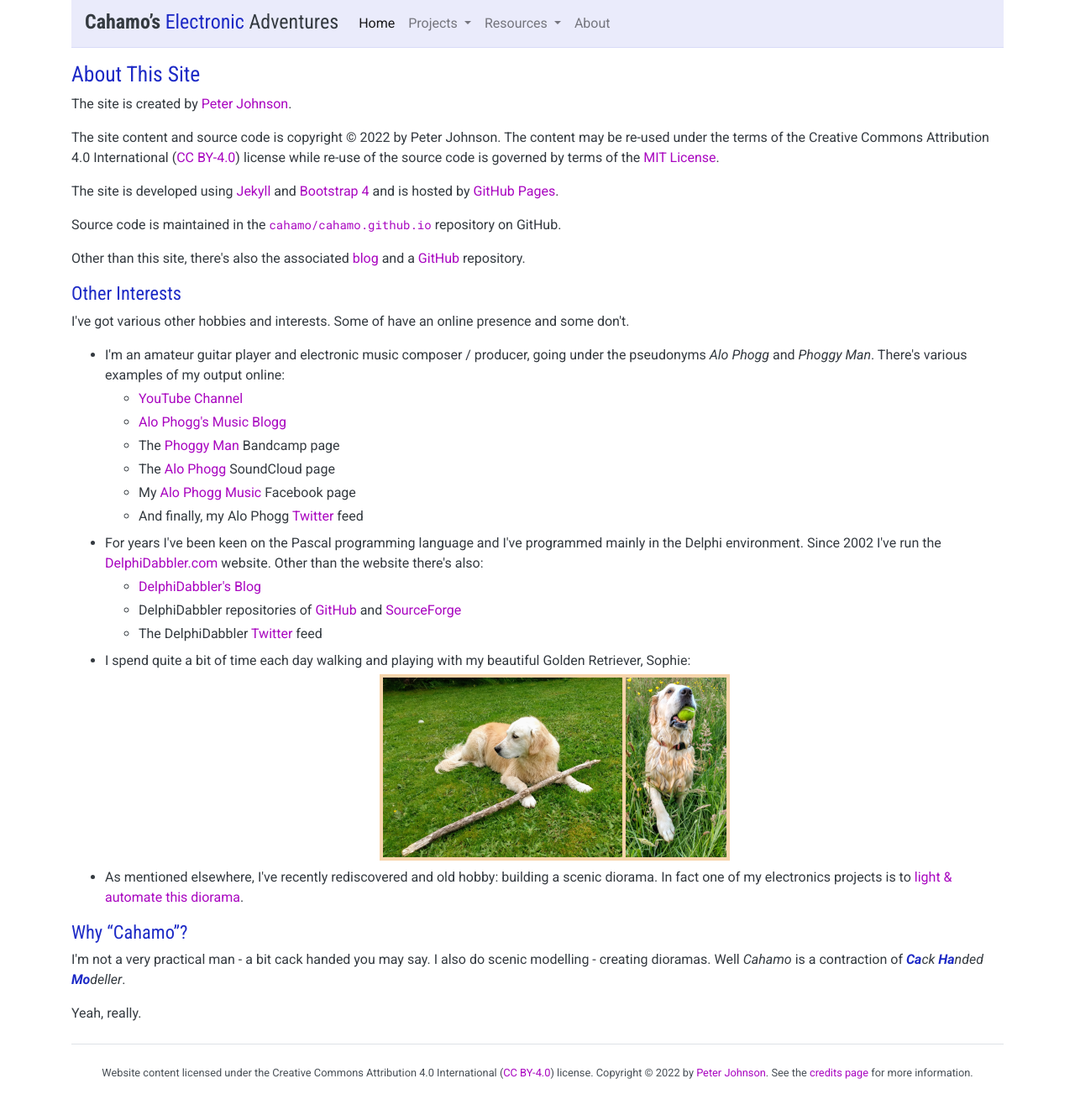
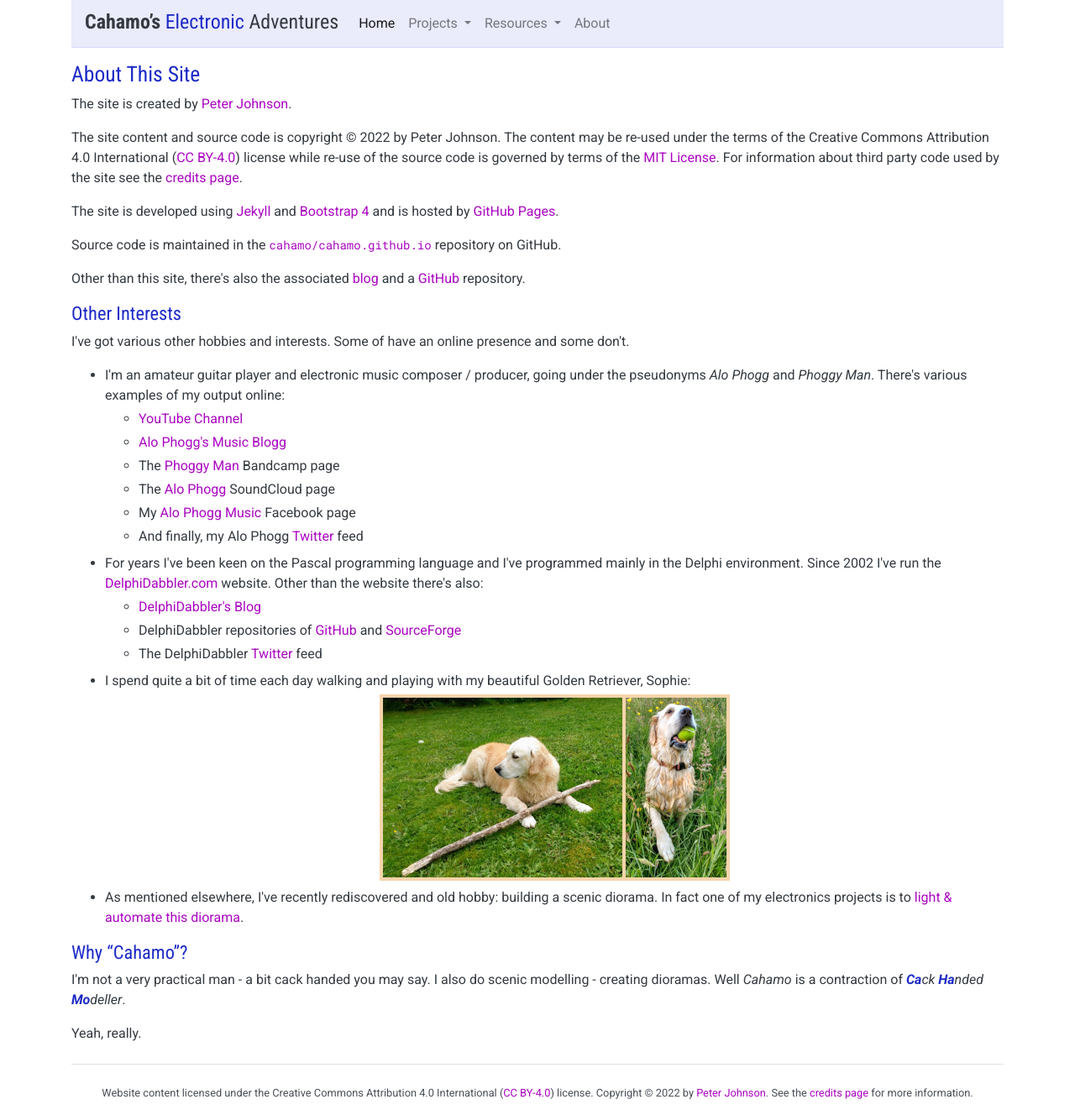
Before and after one commit to cahamo/cahamo.github.io, a Jekyll site: the page built from about.html, in a window 1280 px wide. Shown: the whole page at 84% size. Built offline with Jekyll 4.4.1, drawn with Linux system fonts in a browser that asks for light colours; comment, search, counter and statistics services are not loaded; before the commit the page ends 1304 px from its top, so only the background shows below that.

Commit message:
Update about.html
Add link to credits page.

```diff
--- a/about.html
+++ b/about.html
@@ -5,7 +5,7 @@ layout: default
 
 <p>The site is created by <a href="https://gravatar.com/delphidabbler">Peter Johnson</a>.</p>
 
-<p>The site content and source code is copyright &copy; {{ 'now' | date: "%Y" }} by Peter Johnson. The content may be re-used under the terms of the Creative Commons Attribution 4.0 International (<a href="https://creativecommons.org/licenses/by/4.0/">CC BY-4.0</a>) license while re-use of the source code is governed by terms of the <a href="https://cahamo.mit-license.org/">MIT License</a>.</p>
+<p>The site content and source code is copyright &copy; {{ 'now' | date: "%Y" }} by Peter Johnson. The content may be re-used under the terms of the Creative Commons Attribution 4.0 International (<a href="https://creativecommons.org/licenses/by/4.0/">CC BY-4.0</a>) license while re-use of the source code is governed by terms of the <a href="https://cahamo.mit-license.org/">MIT License</a>. For information about third party code used by the site see the <a href="/credits">credits page</a>.</p>
 
 <p>The site is developed using <a href="https://jekyllrb.com/">Jekyll</a> and <a href="https://getbootstrap.com/docs/4.0/getting-started/introduction/">Bootstrap 4</a> and is hosted by <a href="https://pages.github.com/">GitHub Pages</a>.</p>
 
```
